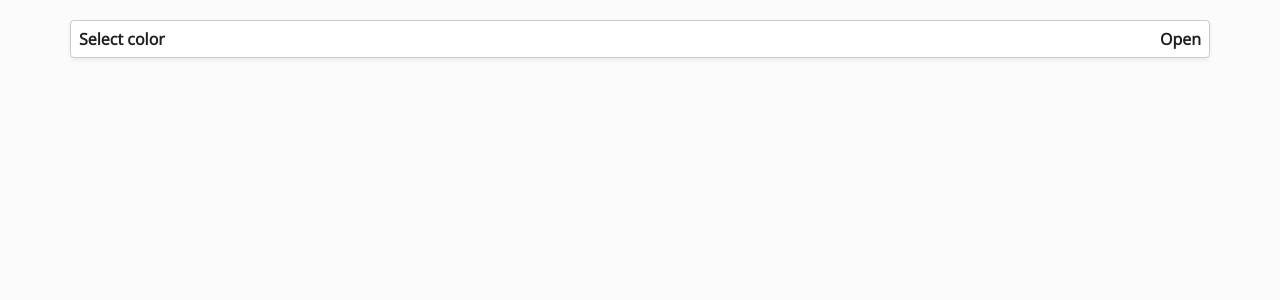
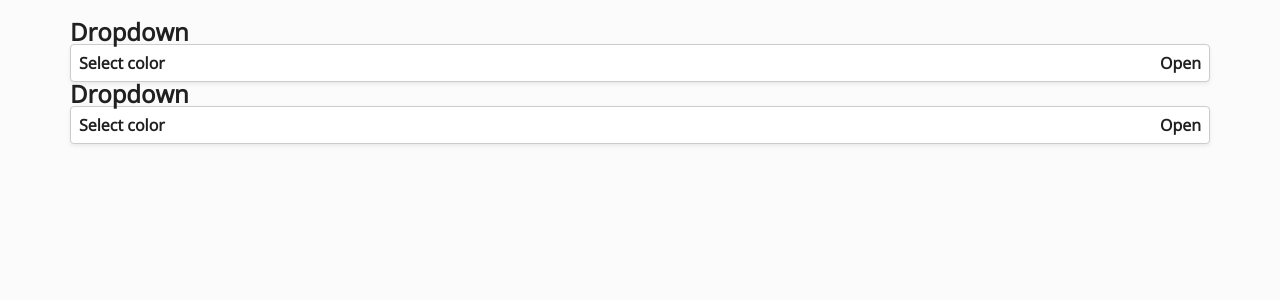
Before and after one commit to Renda02/infinite-dropdown, a React (Create React App) app: page / in a window 1280 px wide. Shown: the top 300 px of the page. Built offline with nearby package versions, Linux system fonts and the light colour scheme.

Commit message:
Added ReadMe

```diff
--- a/package.json
+++ b/package.json
@@ -8,7 +8,6 @@
     "@testing-library/user-event": "^12.7.1",
     "react": "^17.0.1",
     "react-dom": "^17.0.1",
-    "react-icons": "^4.2.0",
     "react-onclickoutside": "^6.10.0",
     "react-scripts": "4.0.2",
     "web-vitals": "^1.1.0"
--- a/src/App.css
+++ b/src/App.css
@@ -15,6 +15,7 @@ body {
   color: #202021;
   background-color: #fbfbfb;
 }
+
 
 li {
   list-style: none;
--- a/src/App.js
+++ b/src/App.js
@@ -13,6 +13,7 @@ const items = [
 function App() {
   return (
     <div className="wrapper">
+      <Dropdown title="Select color" items={items} />
    <Dropdown title="Select color" items={items} multiSelect/>
     </div>
   );
--- a/src/Dropdown.js
+++ b/src/Dropdown.js
@@ -34,6 +34,7 @@ function Dropdown({ title, items = [], multiSelect = false }) {
 
   return (
     <div className="dropdown-wrapper">
+        <h2>Dropdown</h2>
       <div
         tabIndex={0}
         className="dropdown-header"
```
Also changed, not shown: 2 other files (tests, documents, lock files or other folders).
